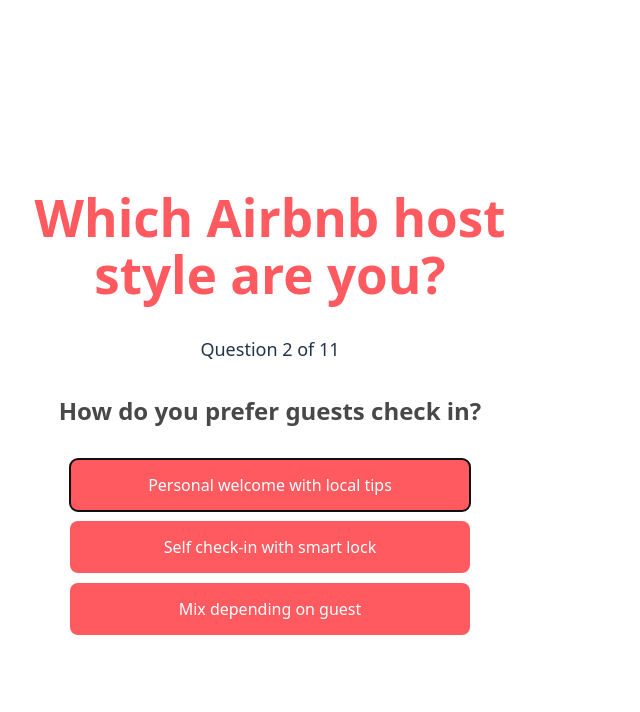
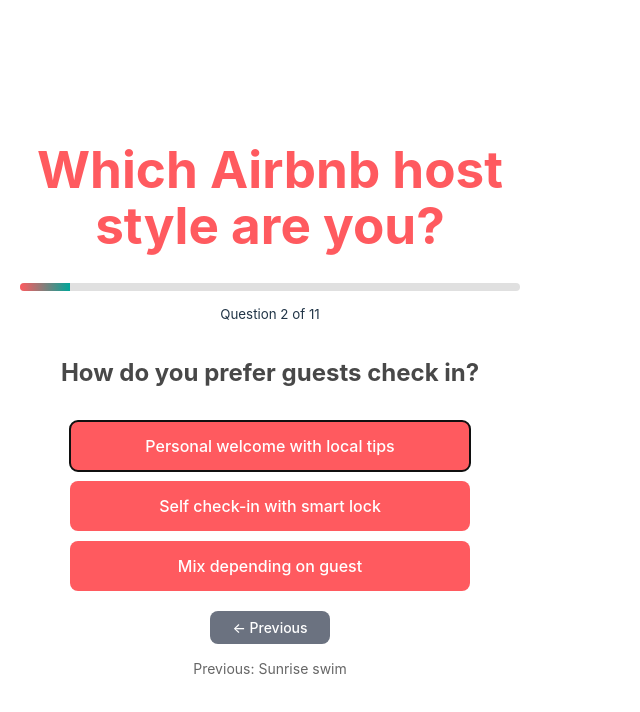
Before and after one commit to kathuhlee/host-quiz, a React (Vite) app: page / in a window 1280 px wide. Both pictures are taken after a click on the button "Sunrise swim". Shown: the top 712 px of the page, without its empty margins (0-640 px from the left). Built offline with nearby package versions, Linux system fonts and the light colour scheme.

Commit message:
fixed the previous button, and logic for previous choice selection

```diff
--- a/src/App.css
+++ b/src/App.css
@@ -51,3 +51,58 @@ button {
   font-size: 16px; cursor: pointer;
 }
 button:hover { background: #E94E4E; }
+
+.progress-bar {
+  width: 100%;
+  height: 8px;
+  background-color: #e0e0e0;
+  border-radius: 4px;
+  overflow: hidden;
+  margin-bottom: 10px;
+}
+
+.progress-fill {
+  height: 100%;
+  background: linear-gradient(90deg, #FF5A5F, #00A699);
+  transition: width 0.3s ease;
+}
+
+.App {
+  max-width: 500px;
+  margin: 50px auto;
+  padding: 20px;
+  text-align: center;
+  font-family: -apple-system, Arial, sans-serif;
+}
+
+h1 { color: #FF5A5F; margin-bottom: 30px; }
+h2 { color: #484848; margin: 30px 0; }
+/* Previous button - small, gray, subtle */
+button.prev {
+  width: 120px !important;
+  background: #6B7280 !important; /* Gray */
+  font-size: 14px !important;
+  padding: 8px 16px !important;
+  margin-top: 20px !important;
+}
+
+button.prev:hover {
+  background: #4B5563 !important;
+}
+
+/* Keep main choice buttons big/red */
+button:not(.prev) {
+  display: block;
+  width: 80%;
+  margin: 10px auto;
+  padding: 15px;
+  background: #FF5A5F;
+  color: white;
+  border: none;
+  border-radius: 8px;
+  font-size: 16px;
+  cursor: pointer;
+}
+
+button:hover:not(:disabled) { background: #E94E4E; }
+button:disabled { background: #ccc; cursor: not-allowed; }
--- a/src/App.jsx
+++ b/src/App.jsx
@@ -53,15 +53,28 @@ return (
     <h1>Which Airbnb host style are you?</h1>
     {currentQuestion >= 0 && currentQuestion < questions.length ? (
       <div>
-        <div style={{marginBottom: '20px', fontSize: '18px'}}>
-          Question {currentQuestion + 1} of 11
+        <div style={{marginBottom: '20px'}}>
+          <div className="progress-bar">
+            <div className="progress-fill" style={{width: `${(currentQuestion/10)*100}%`}}></div>
+          </div>
+          <small>Question {currentQuestion + 1} of 11</small>
         </div>
+
+
         <h2>{questions[currentQuestion].text}</h2>
         {questions[currentQuestion].options.map((option, index) => (
           <button key={index} onClick={() => handleAnswer(option)}>
             {option}
           </button>
         ))}
+        {currentQuestion > 0 && (
+      <button className="prev" onClick={() => setCurrentQuestion(currentQuestion - 1)}>
+        ← Previous
+      </button>
+)}
+
+        <p style={{color: '#666', fontSize: '14px'}}>Previous: {answers[currentQuestion-1] || 'None yet'}</p>
+
       </div>
     )
 // results screen
```
